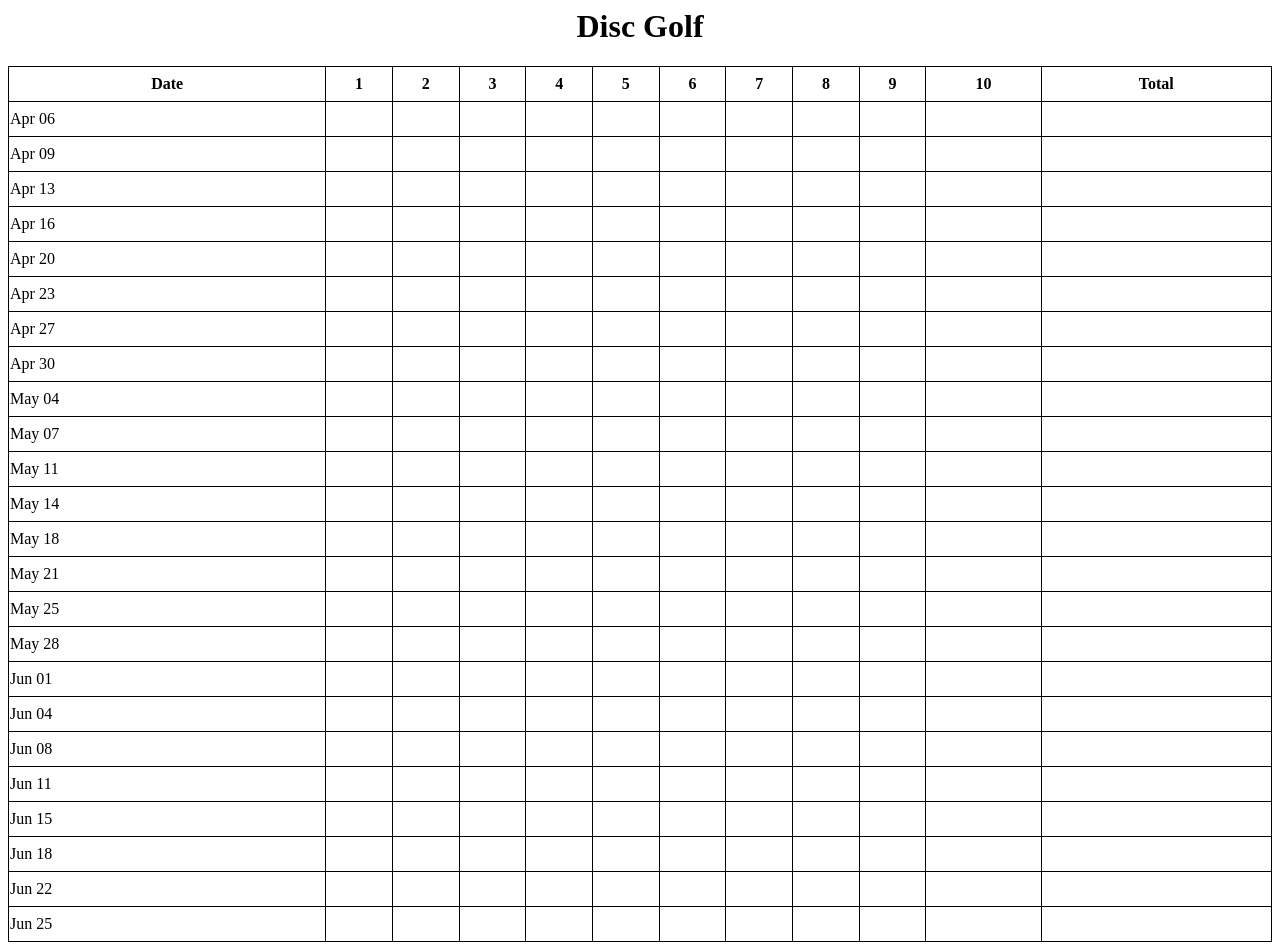
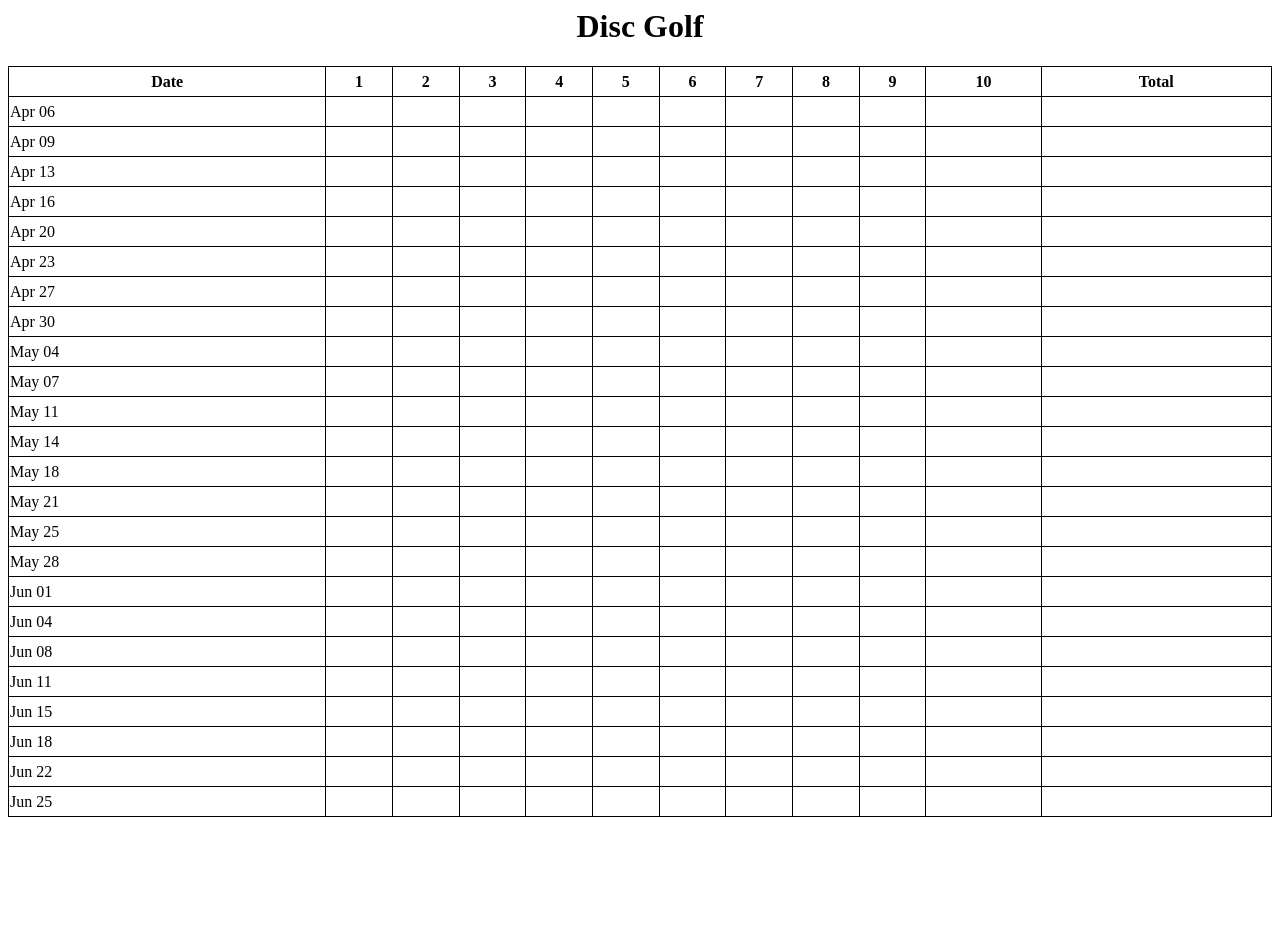
Before and after one commit to Narcolapser/bullet_journaling, a Flask app: page /disc in a window 1280 px wide. After the commit the page ends 817 px from the top, so only its background shows below. Run offline with Flask 2, Linux system fonts and the light colour scheme.

Commit message:
Disc and notes cleaned.

```diff
--- a/main.py
+++ b/main.py
@@ -201,7 +201,7 @@ def themes():
 
 @app.route('/notes')
 def notes():
-    return render_template('icon_list.html',title='Notes',rows=28,img='notebook.png',height='20')
+    return render_template('icon_list.html',title='Notes',rows=21,img='notebook.png',height='20')
 
 @app.route('/body_fat')
 def body_fat():
--- a/templates/disc.html
+++ b/templates/disc.html
@@ -2,7 +2,7 @@
 <center><h1>Disc Golf</h1><center>
 <table style="border-collapse:collapse;width:100%">
     <tr>
-        <th style="border:1px solid black;height: 35px;">Date</th>
+        <th style="border:1px solid black;height: 30px;">Date</th>
         {% for i in range(10) %}
         <th style="border:1px solid black;">{{ i + 1 }}</th>
         {% endfor %}
@@ -10,7 +10,7 @@
     </tr>
     {% for date in dates %}
     <tr>
-        <td style="border:1px solid black;height: 35px;">{{date.strftime('%b %d')}}</td>
+        <td style="border:1px solid black;height: 30px;">{{date.strftime('%b %d')}}</td>
         {% for i in range(10) %}
         <th style="border:1px solid black;"></th>
         {% endfor %}
```
